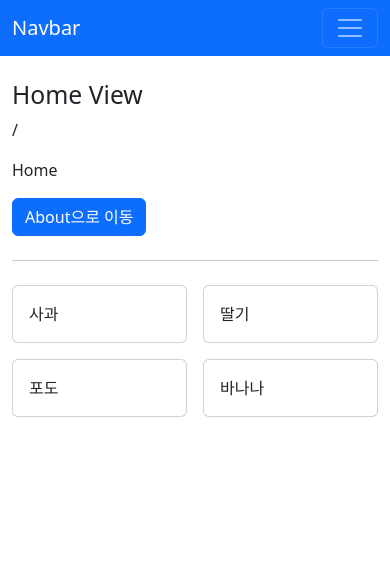
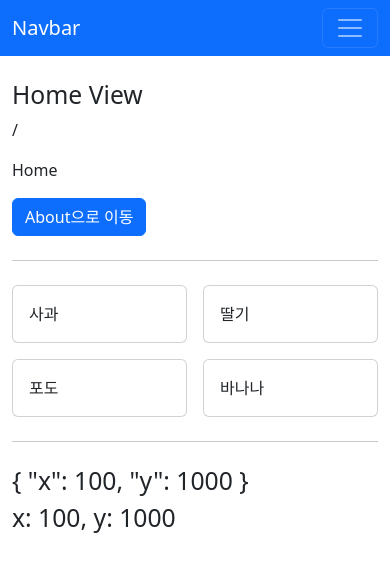
Before and after one commit to Woochang1132/vue3-project, a Vue app: page / in a window 390 px wide. Shown: the top 572 px of the page. Built offline with nearby package versions, Linux system fonts and the light colour scheme.

Commit message:
[개발] toRef, toRefs 를 활용하여 반응형 유지하기

```diff
--- a/src/views/HomeView.vue
+++ b/src/views/HomeView.vue
@@ -8,6 +8,9 @@
     <AppGrid :items="items" v-slot="{ item }" col-class="col-6">
       <AppCard>{{ item }}</AppCard>
     </AppGrid>
+    <hr class="my-4" />
+    <h2>{{ position }}</h2>
+    <h2>x: {{ x }}, y: {{ y }}</h2>
   </div>
 </template>
 
@@ -24,7 +27,7 @@ export default {
 import { useRouter } from 'vue-router';
 // import AppGrid from '@/components/app/AppGrid.vue';
 // import AppCard from '@/components/app/AppCard.vue';
-import { ref } from 'vue';
+import { reactive, ref, toRef, toRefs } from 'vue';
 
 const router = useRouter();
 const goAboutPage = () => {
@@ -32,6 +35,23 @@ const goAboutPage = () => {
 };
 
 const items = ref(['사과', '딸기', '포도', '바나나']);
+
+const position = reactive({
+  x: 100,
+  y: 1000,
+});
+
+//const x = position.x; 이렇게 할당하면 x에 담긴 건 단순히 Number이고 반응형을 잃는다.
+//const x = ref(position.x) // 초기 값 100을 ref 함수에 할당한 것이지 reactive의 x와 동기화 된 것을 의미하지 않는다.
+/*
+const { x, y } = position;
+console.log('x : ', typeof x);
+console.log('y : ', typeof y);
+*/
+// const x = toRef(position, 'x');
+// const y = toRef(position, 'y');
+
+const { x, y } = toRefs(position);
 </script>
 
 <style lang="scss" scoped></style>
```
